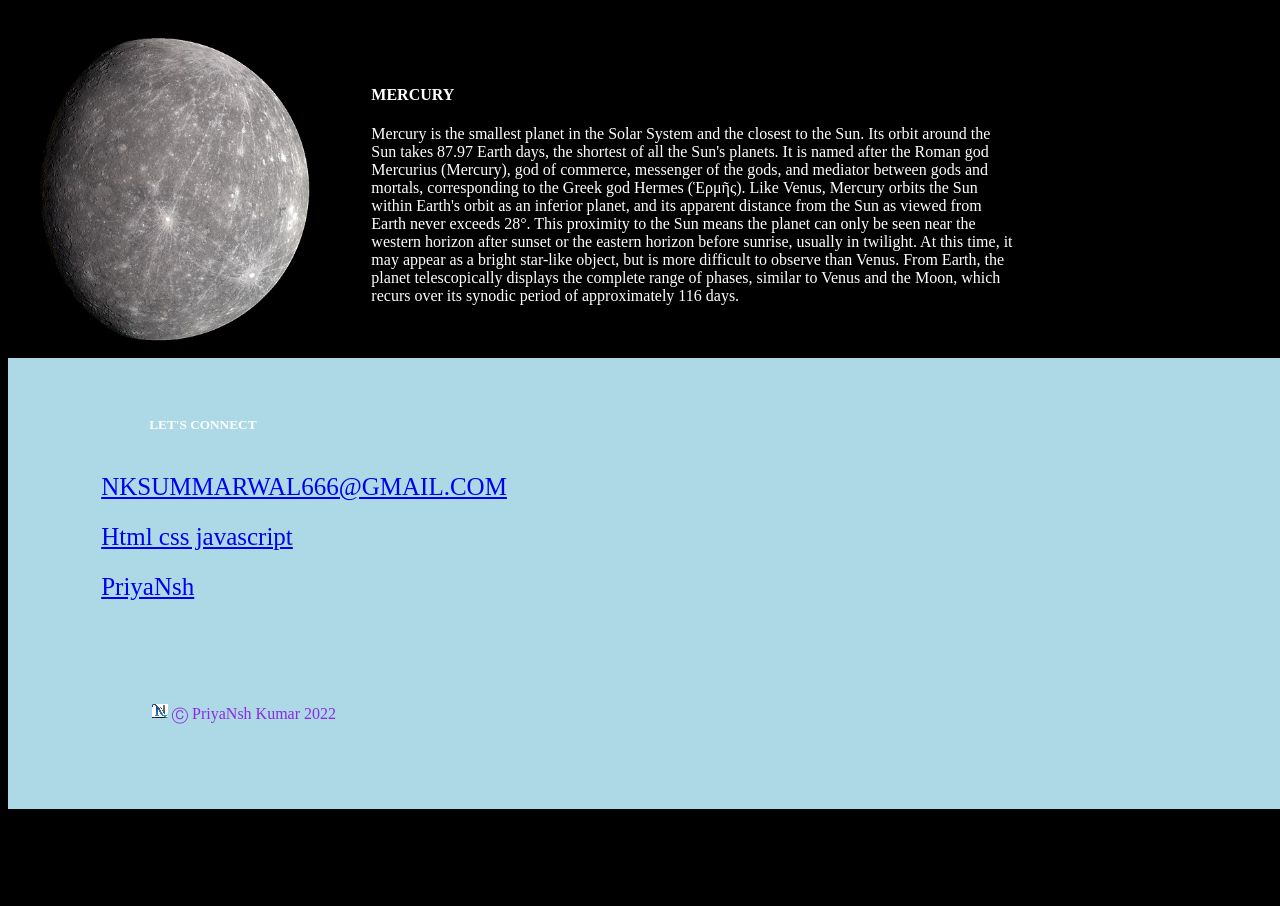
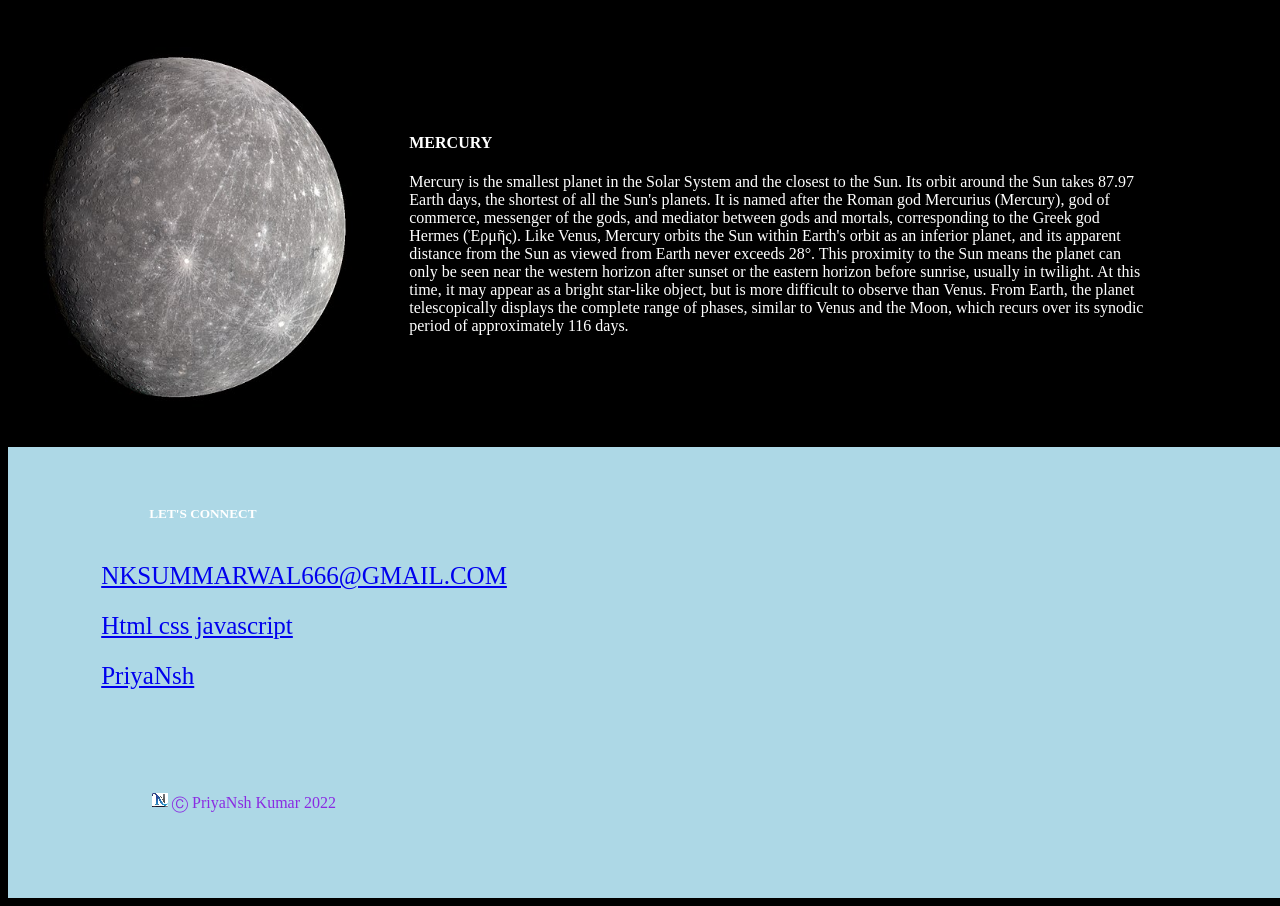
Before and after one commit to priyanshnk0001/nk, a plain HTML site: page index.html in a window 1280 px wide. Shown: the part 896-1802 px from the top of the page. Before the commit the page ends 1713 px from the top, so only its background shows below. Drawn offline with Linux system fonts and the light colour scheme.

Commit message:
Add files via upload

```diff
--- a/index.css
+++ b/index.css
@@ -104,7 +104,7 @@ h1{
 
 .container{
     display: flex;
-width: 80%;
+width: 90%;
 height:auto;
 justify-content: space-between;
   margin-top: 50px;
@@ -155,6 +155,7 @@ justify-content: space-between;
     justify-content: flex-start;
     flex-direction: column;
     padding: 30px;
+    margin-top: 30px;
 
 }
 
```
